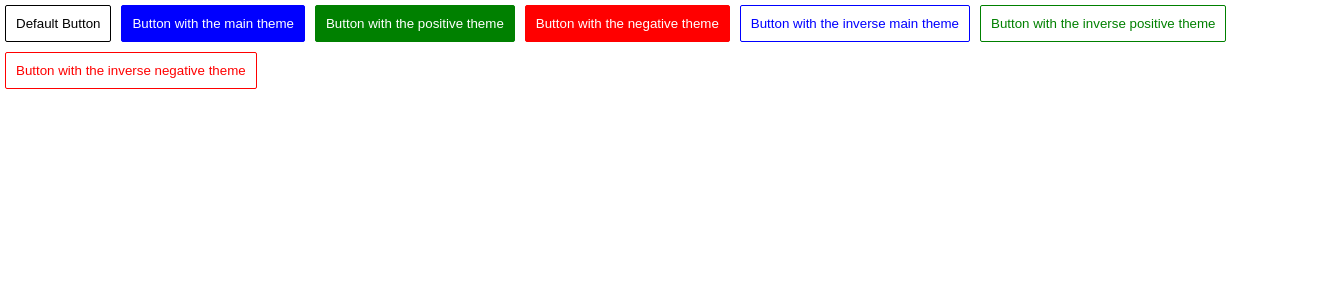
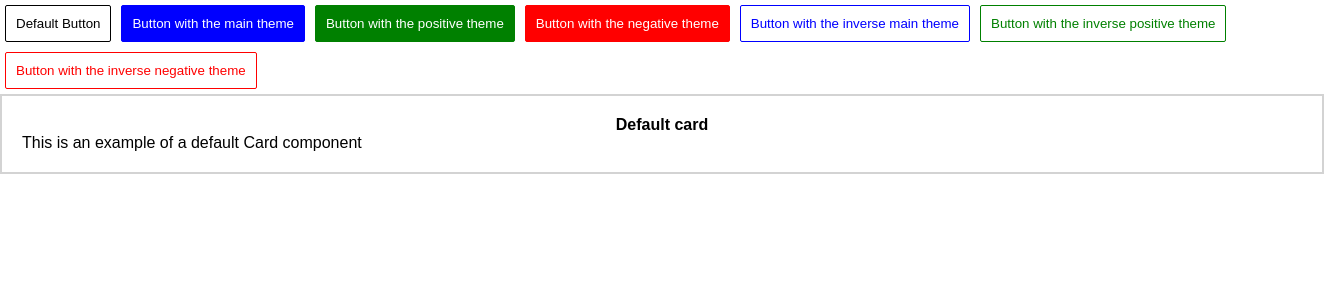
Before and after one commit to matthewbdaly/spectrum, a React app: page / in a window 1280 px wide. Shown: the top 300 px of the page, 1324 px wide, since content can reach past the window. Built offline with nearby package versions, Linux system fonts and the light colour scheme.

Commit message:
Styled the card somewhat

```diff
--- a/src/App.js
+++ b/src/App.js
@@ -1,5 +1,6 @@
 import React, { Component } from 'react';
 import Button from './Button';
+import Card from './Card';
 import './App.scss';
 
 class App extends Component {
@@ -13,6 +14,7 @@ class App extends Component {
         <Button theme="main" inverse="true">Button with the inverse main theme</Button>
         <Button theme="positive" inverse="true">Button with the inverse positive theme</Button>
         <Button theme="negative" inverse="true">Button with the inverse negative theme</Button>
+        <Card header="Default card">This is an example of a default Card component</Card>
       </div>
     );
   }
--- /dev/null
+++ b/src/Card.js
@@ -0,0 +1,19 @@
+import React, { Component } from 'react';
+import './Card.scss';
+
+class Card extends Component {
+  render() {
+    return (
+      <section className="card">
+        <section className="header">
+          <strong>{this.props.header}</strong>
+        </section>
+        <section className="body">
+          {this.props.children}
+        </section>
+      </section>
+    );
+  }
+}
+
+export default Card;
--- /dev/null
+++ b/src/Card.scss
@@ -0,0 +1,14 @@
+@import "variables";
+
+section.card {
+    border-style: solid;
+    border-width: 2px;
+    border-color: lightgray;
+    width: 100%;
+    padding: 20px;
+
+    .header {
+        width: 100%;
+        text-align: center;
+    }
+}
```
